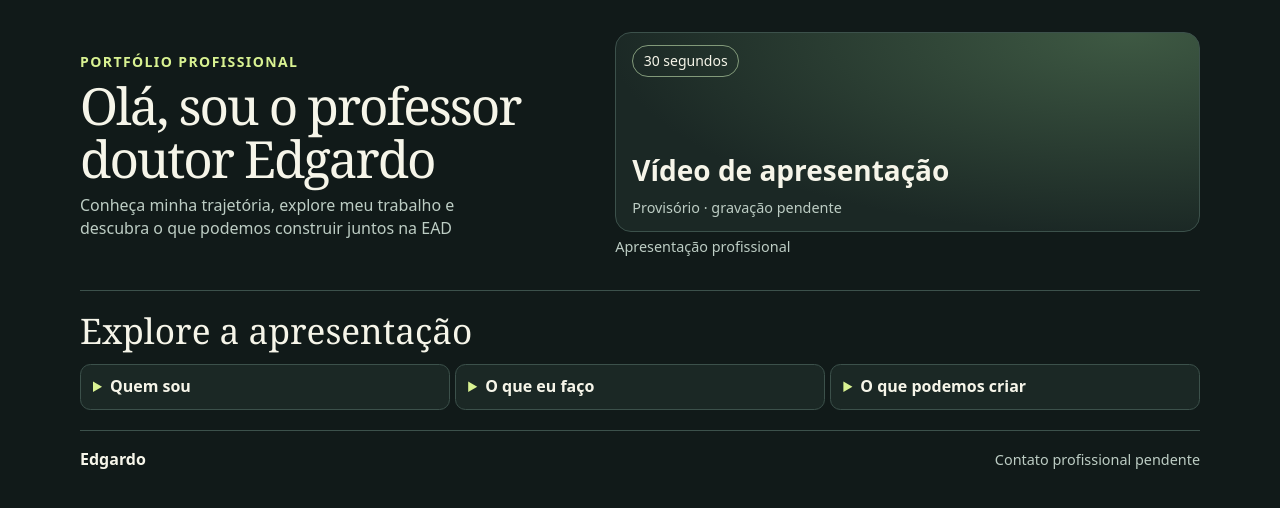
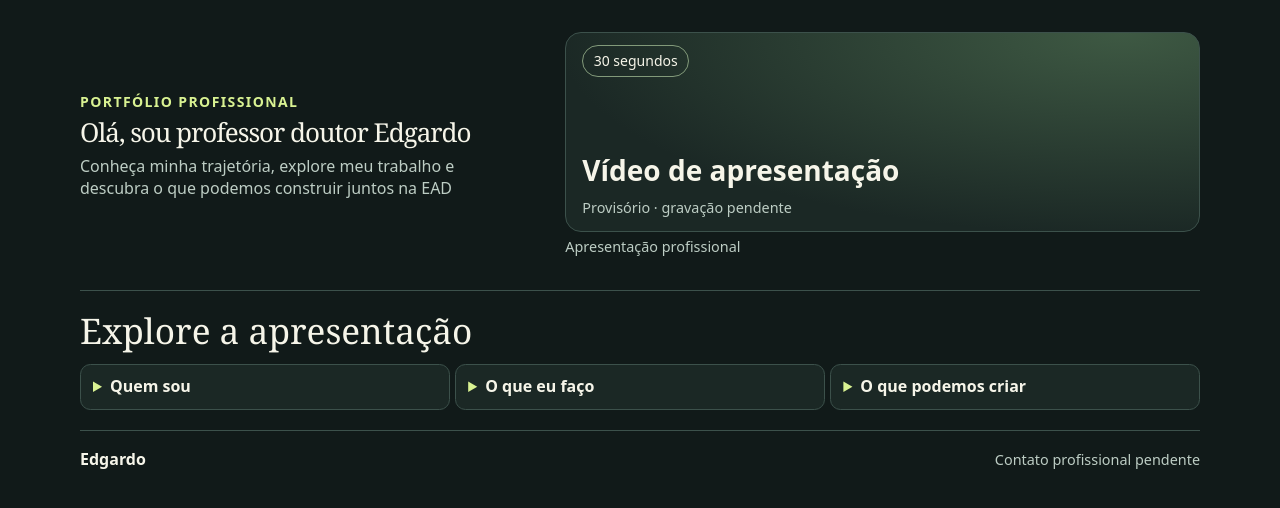
Before and after one commit to EdKK/portfolio-edgardo, a plain HTML site: page cogna/index.html in a window 1280 px wide. Drawn offline with Linux system fonts and the light colour scheme.

Commit message:
Mantém a saudação em uma linha e amplia o espaço do vídeo

```diff
--- a/assets/styles.css
+++ b/assets/styles.css
@@ -66,7 +66,12 @@ summary::marker { color: var(--accent); }
   padding-block: clamp(1rem, 3vw, 2rem);
 }
 .company-page .eyebrow { margin-bottom: .35rem; white-space: nowrap; }
-.company-page h1 { font-size: clamp(1.875rem, 4vw, 3.5rem); line-height: 1.05; }
+.company-page .intro { container-type: inline-size; }
+.company-page h1 {
+  font-size: min(3rem, 5.75cqi);
+  line-height: 1.1;
+  white-space: nowrap;
+}
 .company-page .lead { margin-top: .5rem; max-width: 44ch; font-size: 1rem; line-height: 1.4; }
 .company-page video { display: block; object-fit: contain; }
 .company-page .screen, .company-page video {
@@ -81,7 +86,10 @@ summary::marker { color: var(--accent); }
 .company-page .grid { gap: .35rem; }
 .company-page summary { padding: .55rem .75rem; min-height: 44px; font-size: 1rem; }
 @media (min-width: 48rem) {
-  .company-page .hero { gap: clamp(1rem, 4vw, 3rem); }
+  .company-page .hero {
+    grid-template-columns: minmax(0, 5fr) minmax(0, 7fr);
+    gap: clamp(1rem, 2.5vw, 2rem);
+  }
 }
 @media (max-height: 650px) {
   .company-page .hero { padding-block: .65rem; gap: .6rem; }
--- a/cogna/index.html
+++ b/cogna/index.html
@@ -15,7 +15,7 @@
     <section class="hero" aria-labelledby="titulo">
       <div class="intro">
         <p class="eyebrow">Portfólio profissional</p>
-        <h1 id="titulo">Olá, sou o professor doutor Edgardo</h1>
+        <h1 id="titulo">Olá, sou professor doutor Edgardo</h1>
         <p class="lead">Conheça minha trajetória, explore meu trabalho e descubra o que podemos construir juntos na EAD</p>
       </div>
       <figure>
--- a/gerar-paginas.mjs
+++ b/gerar-paginas.mjs
@@ -17,7 +17,7 @@ for (const [slug, [company, proposal]] of Object.entries(proposals)) {
     .replace('<body>', '<body class="company-page">')
     .replace(/  <header class="bar wrap">[\s\S]*?<\/header>\n/, '')
     .replaceAll('./assets/', '../assets/')
-    .replace(/<h1 id="titulo">[^\n]*<\/h1>/, '<h1 id="titulo">Olá, sou o professor doutor Edgardo</h1>')
+    .replace(/<h1 id="titulo">[^\n]*<\/h1>/, '<h1 id="titulo">Olá, sou professor doutor Edgardo</h1>')
     .replace('podemos construir juntos na EAD.</p>', 'podemos construir juntos na EAD</p>')
     .replace(/<p id="proposta">[^\n]*<\/p>/, () =>
       `<p id="proposta"><strong>Proposta preliminar para ${company}.</strong> ${proposal}</p>`);
```
Also changed, not shown: vitru/index.html (+1 -1 lines).
